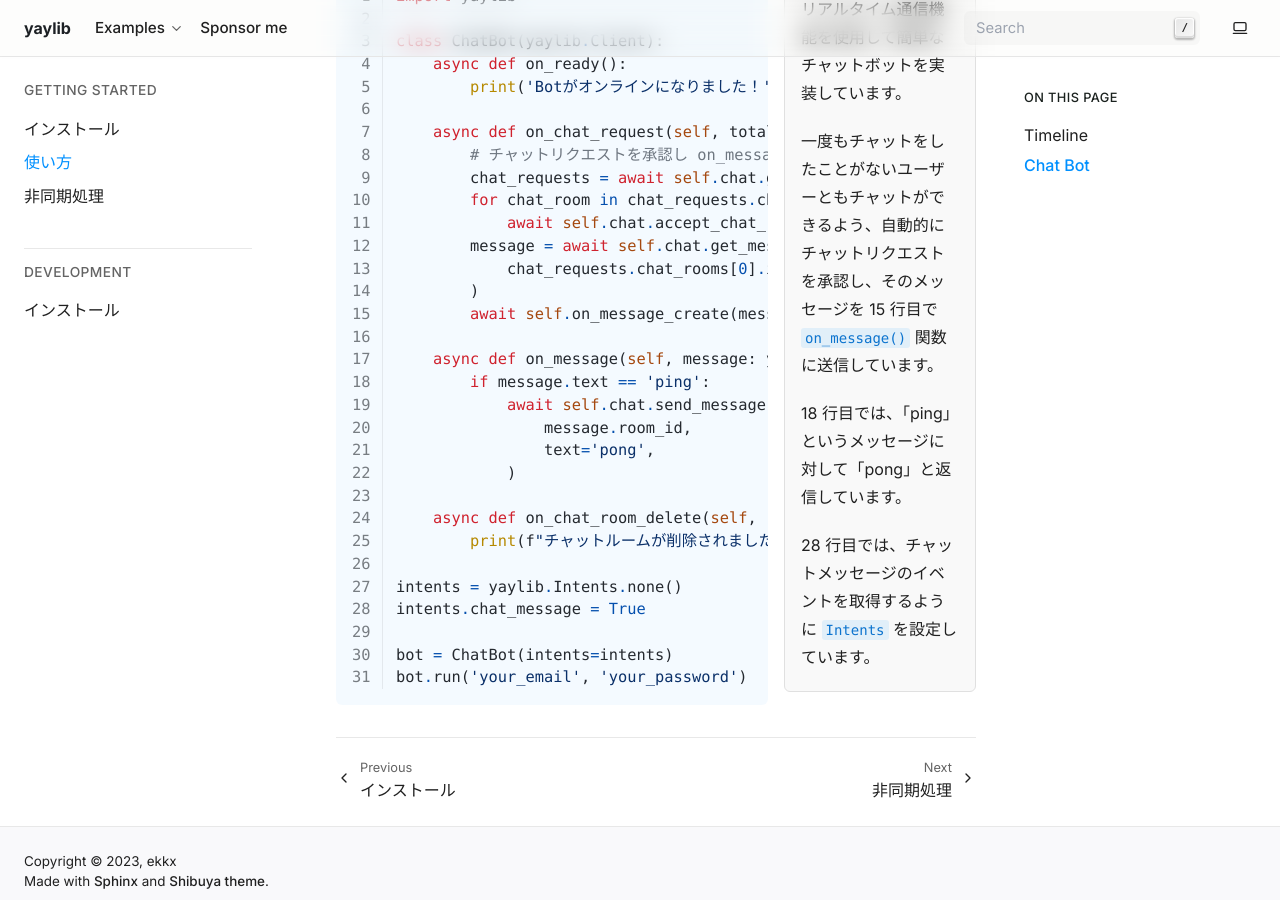
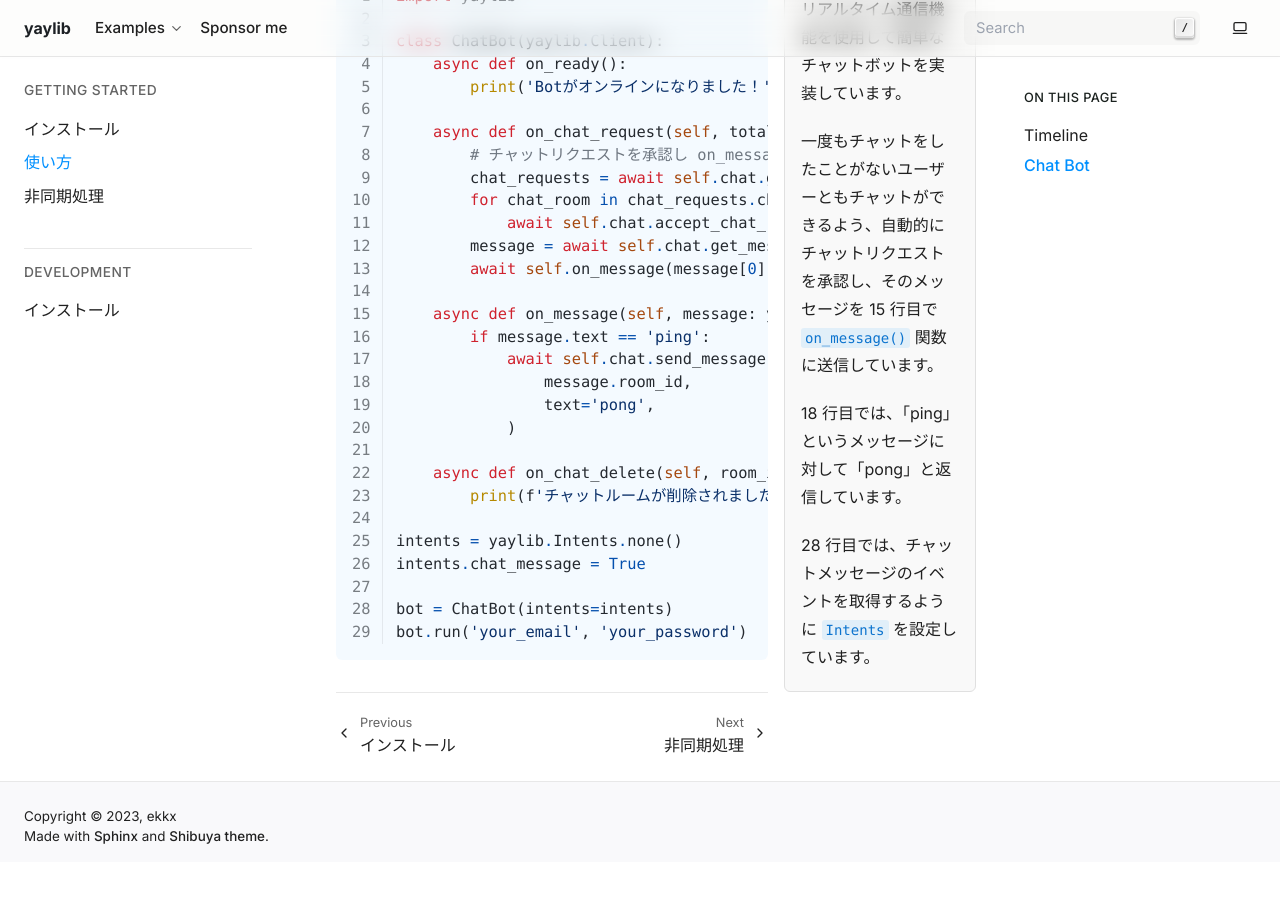
Before and after one commit to ekkx/yaylib, a Sphinx documentation site: the page built from docs/demo.rst, in a window 1280 px wide and 900 px high, scrolled down 1141 px. Built offline with Sphinx 7.4.7, drawn with Linux system fonts in a browser that asks for light colours; after the commit the page ends 2003 px from its top, so only the background shows below that.

Commit message:
doc: update demo code for ws

```diff
--- a/docs/demo.rst
+++ b/docs/demo.rst
@@ -73,11 +73,9 @@
             # チャットリクエストを承認し on_message() に送信する
             chat_requests = await self.chat.get_chat_requests()
             for chat_room in chat_requests.chat_rooms:
-                await self.chat.accept_chat_requests([chat_room.id])
-            message = await self.chat.get_messages(
-                chat_requests.chat_rooms[0].id
-            )
-            await self.on_message_create(message[0])
+                await self.chat.accept_chat_requests(chat_room_ids=[chat_room.id])
+            message = await self.chat.get_messages(chat_requests.chat_rooms[0].id)
+            await self.on_message(message[0])
 
         async def on_message(self, message: yaylib.Message):
             if message.text == 'ping':
@@ -86,8 +84,8 @@
                     text='pong',
                 )
 
-        async def on_chat_room_delete(self, room_id):
-            print(f"チャットルームが削除されました。{room_id}")
+        async def on_chat_delete(self, room_id):
+            print(f'チャットルームが削除されました。{room_id}')
 
     intents = yaylib.Intents.none()
     intents.chat_message = True
```
